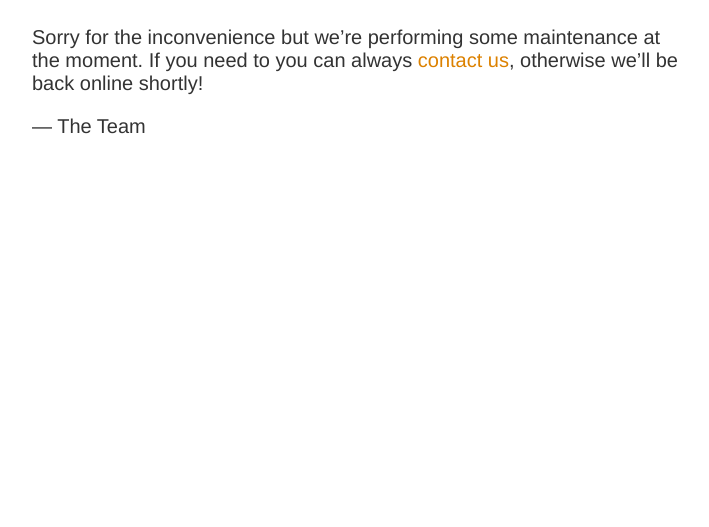
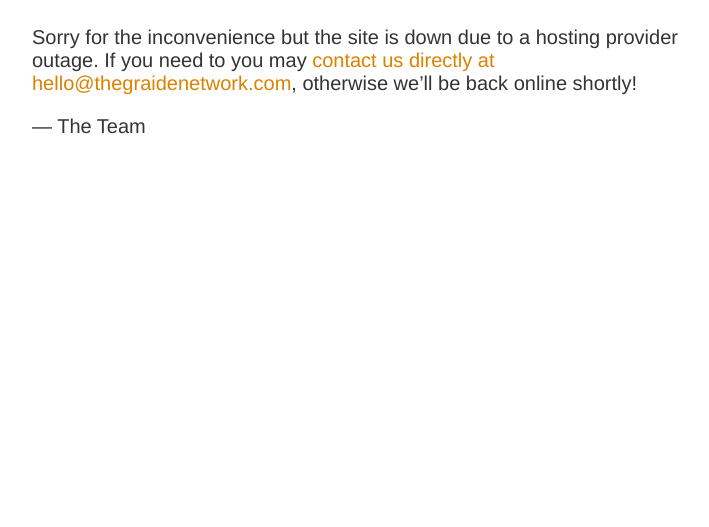
Before and after one commit to thegraidenetwork/site-status, a plain HTML site: page index.html in a window 1280 px wide. Shown: the part 273-800 px from the top of the page, without its empty margins (283-992 px from the left). Drawn offline with Linux system fonts and the light colour scheme.

Commit message:
Update index.html

```diff
--- a/index.html
+++ b/index.html
@@ -12,7 +12,8 @@
 <article>
     <h1>We&rsquo;ll be back soon!</h1>
     <div>
-        <p>Sorry for the inconvenience but we&rsquo;re performing some maintenance at the moment. If you need to you can always <a href="mailto:#">contact us</a>, otherwise we&rsquo;ll be back online shortly!</p>
+        <p>Sorry for the inconvenience but the site is down due to a hosting provider outage.
+          If you need to you may <a href="mailto:hello@thegraidenetwork.com">contact us directly at hello@thegraidenetwork.com</a>, otherwise we&rsquo;ll be back online shortly!</p>
         <p>&mdash; The Team</p>
     </div>
 </article>
```
